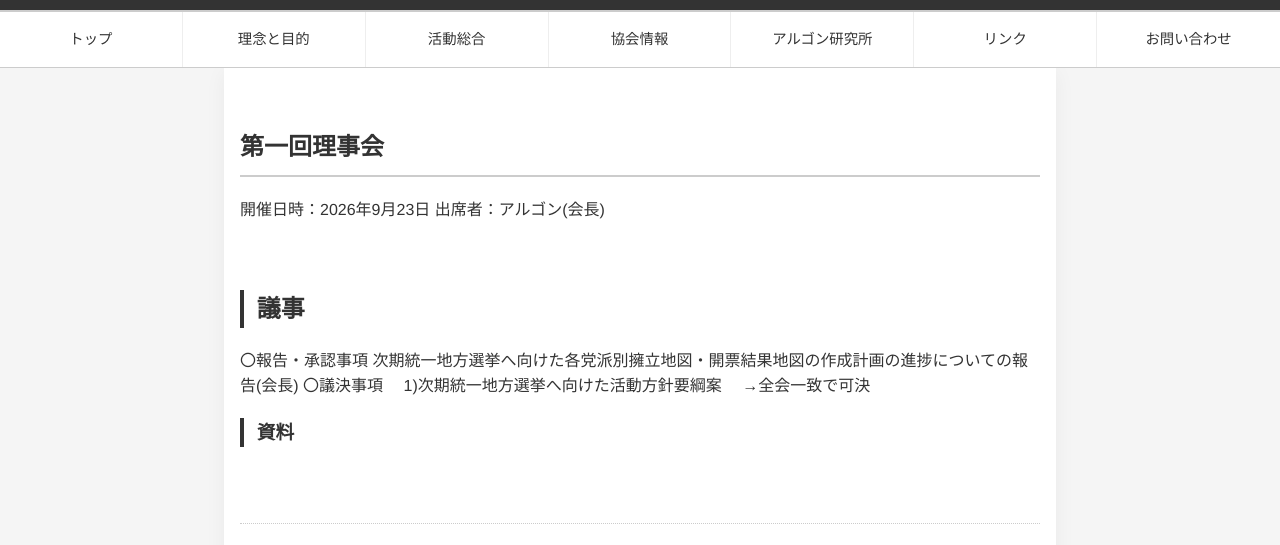
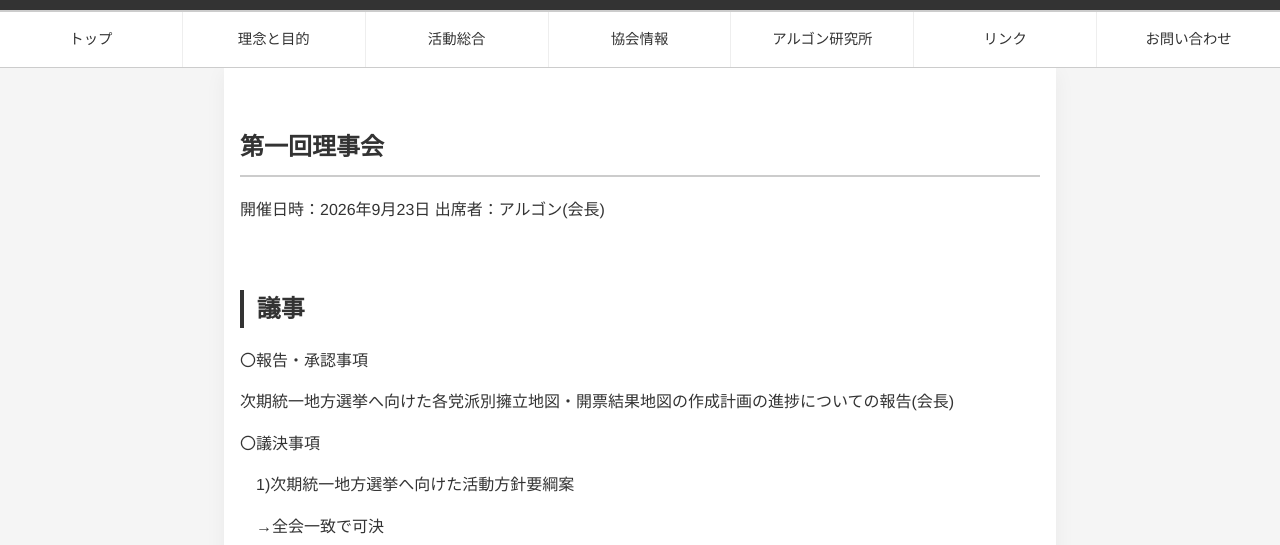
Before and after one commit to Argon-society/argon-society.github.io, an Astro site: page /Organ/rijikai/0001 in a window 1280 px wide. Shown: the part 201-746 px from the top of the page. Built offline with nearby package versions, Linux system fonts and the light colour scheme; Astro itself is replaced by a stand-in of ours.

Commit message:
Update 0001.astro

```diff
--- a/src/pages/Organ/rijikai/0001.astro
+++ b/src/pages/Organ/rijikai/0001.astro
@@ -19,13 +19,12 @@ import Banners from "../../../components/Banners.astro";
         <section class="flex-container">
 			<div class="flex-item">
 				<h2>議事</h2>
-                <p>
-                    〇報告・承認事項
-                次期統一地方選挙へ向けた各党派別擁立地図・開票結果地図の作成計画の進捗についての報告(会長)
-                〇議決事項
-                　1)次期統一地方選挙へ向けた活動方針要綱案
-                　→全会一致で可決
-                </p>
+                <p>〇報告・承認事項</p>
+                <p>次期統一地方選挙へ向けた各党派別擁立地図・開票結果地図の作成計画の進捗についての報告(会長)</p>
+                <p>〇議決事項</p>
+                <p>　1)次期統一地方選挙へ向けた活動方針要綱案</p>
+                <p>　→全会一致で可決</p>
+
                 <h3>資料</h3>
 			</div>
 		</section>
```
